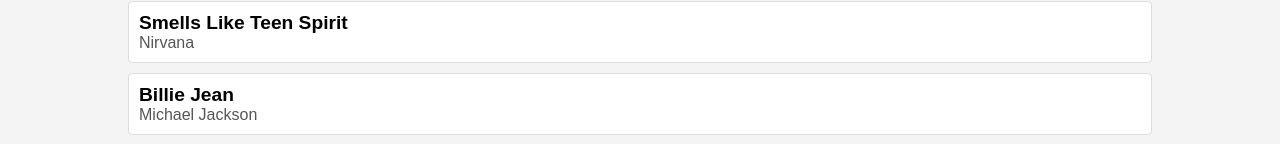
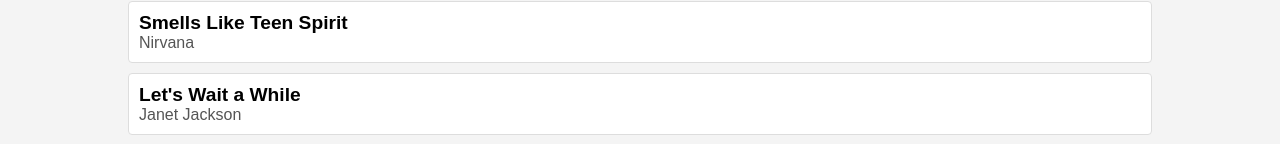
Before and after one commit to zaireali649/blue-may-2024-cicd, a plain HTML site: page index.html in a window 1280 px wide. Shown: the part 475-619 px from the top of the page. Drawn offline with Linux system fonts and the light colour scheme.

Commit message:
Update index.html

```diff
--- a/index.html
+++ b/index.html
@@ -74,8 +74,8 @@
                 <div class="song-artist">Nirvana</div>
             </li>
             <li>
-                <div class="song-title">Billie Jean</div>
-                <div class="song-artist">Michael Jackson</div>
+                <div class="song-title">Let's Wait a While</div>
+                <div class="song-artist">Janet Jackson</div>
             </li>
             <li>
                 <div class="song-title">Hey Jude</div>
```
